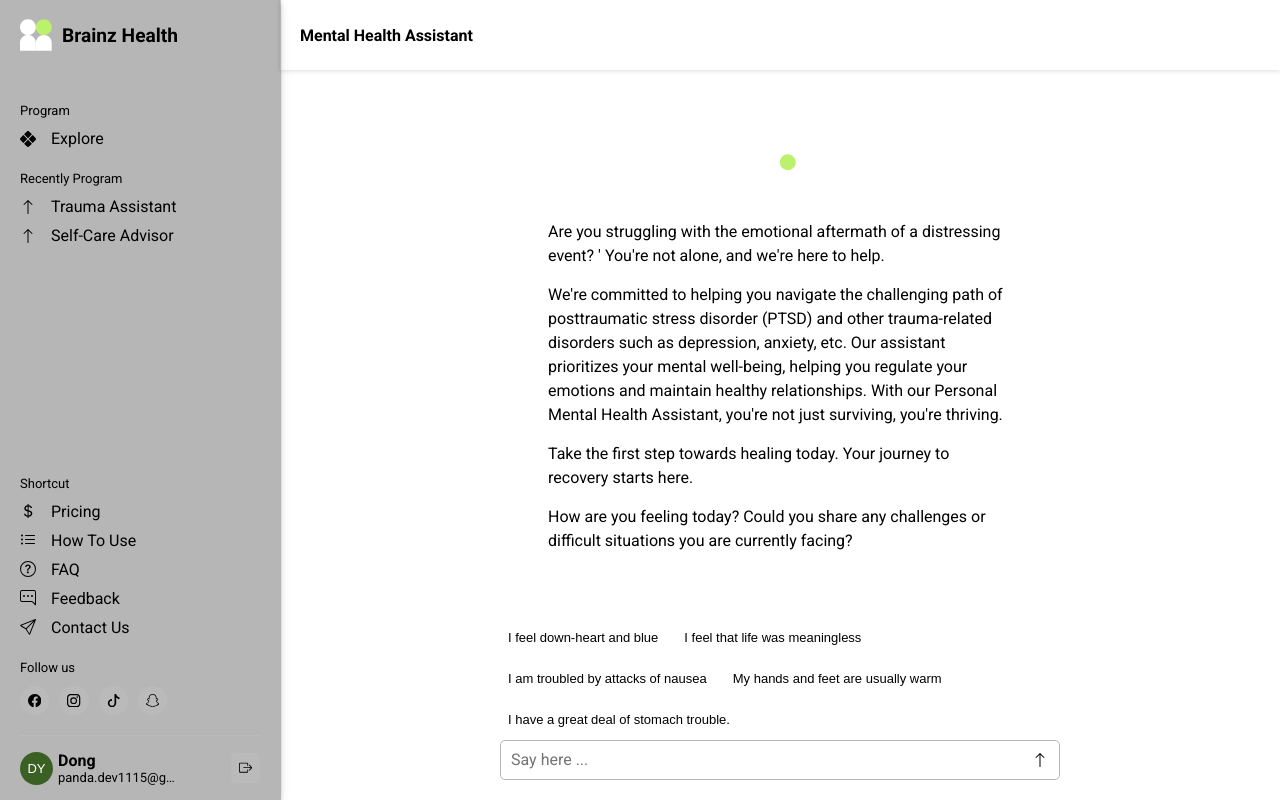
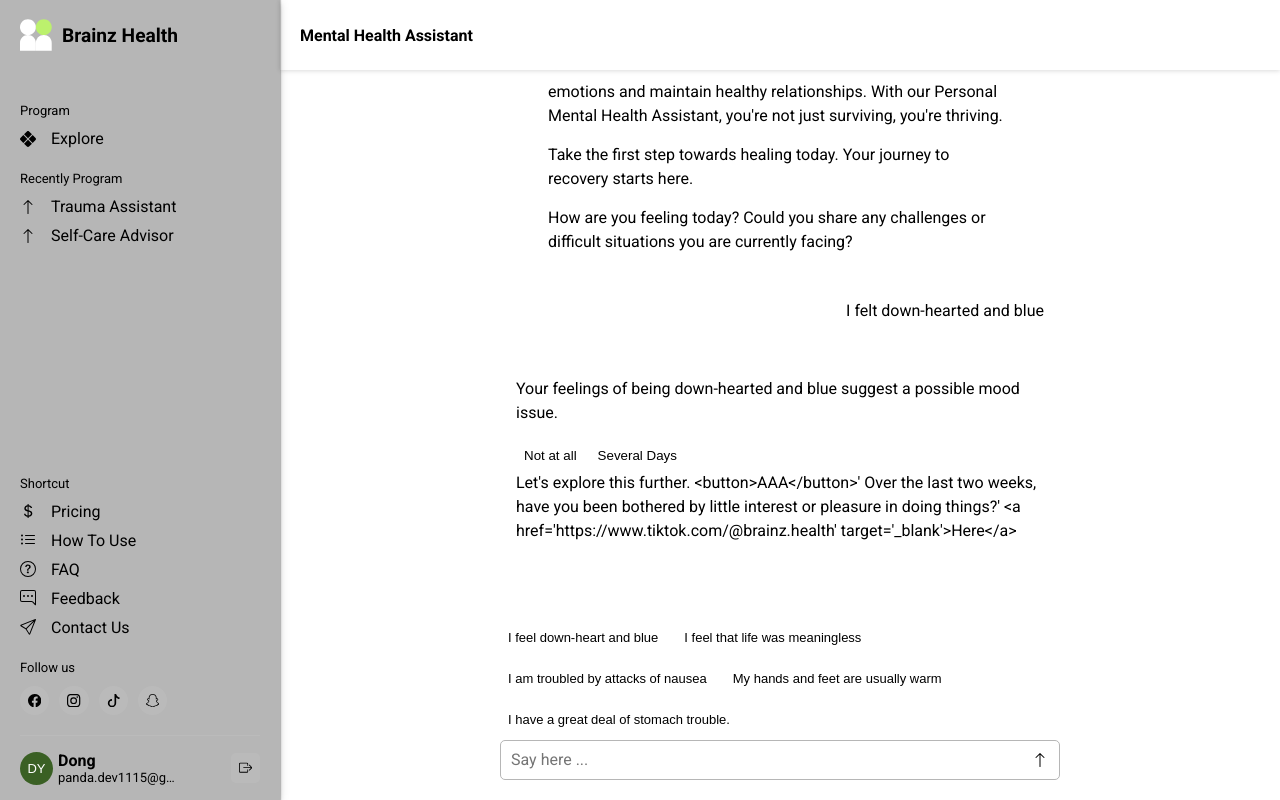
Before and after one commit to dymond9159/brainz-chatbot-web, a Next.js app: page / in a window 1280 px wide. Built offline with nearby package versions, Linux system fonts and the light colour scheme.

Commit message:
interaction button

```diff
--- a/src/components/feature/Conversation.tsx
+++ b/src/components/feature/Conversation.tsx
@@ -1,33 +1,57 @@
 import React, { forwardRef } from "react";
 
-import Markdown from "react-markdown";
+import Markdown, { ExtraProps } from "react-markdown";
 import remarkGfm from "remark-gfm";
 
 import { Flex } from "../default";
 import { IConversationProps } from "@/types/chat";
 
 export const Conversation: React.JSXElementConstructor<IConversationProps> =
-    forwardRef(function bubble(props, ref) {
+    forwardRef(function bubble(convProps, ref) {
         return (
             <div
-                id={`${props.content.id}`}
+                id={`${convProps.content.id}`}
                 ref={ref as React.RefObject<HTMLDivElement>}
-                className={`conversation ${props.content.role}`}
+                className={`conversation ${convProps.content.role}`}
             >
                 <Flex className="justify-end">
-                    <div className={`message ${props.content.role}`}>
+                    <div className={`message ${convProps.content.role}`}>
                         <Markdown
                             remarkPlugins={[remarkGfm]}
                             components={{
                                 code({ node, children, ...props }) {
                                     return <code {...props}>{children}</code>;
                                 },
+                                a: (props) => (
+                                    <a href={props.href}> {props.children}</a>
+                                ),
+                                ul: (props) => customizeUl(props),
+                                li: (props) => (
+                                    <button
+                                        key={props.itemID}
+                                        onClick={() => {
+                                            convProps.onAnswerClick(
+                                                props.children?.valueOf() as string,
+                                            );
+                                        }}
+                                    >
+                                        {props.children}
+                                    </button>
+                                ),
                             }}
                         >
-                            {props.content?.content}
+                            {convProps.content?.content}
                         </Markdown>
                     </div>
                 </Flex>
             </div>
         );
     });
+
+const customizeUl = (
+    props: React.ClassAttributes<HTMLUListElement> &
+        React.HTMLAttributes<HTMLUListElement> &
+        ExtraProps,
+) => {
+    return <Flex className="wrap full gap-5">{props.children}</Flex>;
+};
--- a/src/pages/chat/chatpage.tsx
+++ b/src/pages/chat/chatpage.tsx
@@ -27,6 +27,21 @@ import {
 const useRag = false;
 const llm = "gpt3.5-turbo-1106";
 const similarityMetric = "";
+
+const messages0: Message[] = [
+    {
+        id: "1",
+        role: "user",
+        content: "I felt down-hearted and blue",
+    },
+    {
+        id: "2",
+        role: "assistant",
+        content:
+            "Your feelings of being down-hearted and blue suggest a possible mood issue.\n\n - Not at all\n - Several Days\n\n Let's explore this further. <button>AAA</button>'\n" +
+            "Over the last two weeks, have you been bothered by little interest or pleasure in doing things?' <a href='https://www.tiktok.com/@brainz.health' target='_blank'>Here</a>",
+    },
+];
 
 const ChatPage: React.FC = () => {
     const { append, messages, input, handleInputChange, handleSubmit } =
@@ -78,8 +93,6 @@ const ChatPage: React.FC = () => {
     };
 
     const handlePrompt = (promptText: string) => {
-        alert(1);
-
         const msg: Message = {
             id: crypto.randomUUID(),
             content: promptText,
@@ -133,12 +146,13 @@ const ChatPage: React.FC = () => {
                                         <WelcomeMessage />
                                     )}
                                     <Box className="conversations">
-                                        {messages.length > 0 &&
-                                            messages.map((message, index) => (
+                                        {messages0.length > 0 &&
+                                            messages0.map((message, index) => (
                                                 <Conversation
                                                     ref={messagesEndRef}
                                                     key={index}
                                                     content={message}
+                                                    onAnswerClick={handlePrompt}
                                                 />
                                             ))}
                                     </Box>
--- a/src/types/chat.d.ts
+++ b/src/types/chat.d.ts
@@ -5,4 +5,5 @@ type RoleType = "user" | "assistant";
 export interface IConversationProps extends ChildrenProps {
     content: Message;
     ref: React.RefObject<HTMLDivElement>;
+    onAnswerClick: (answer: string) => void;
 }
```
